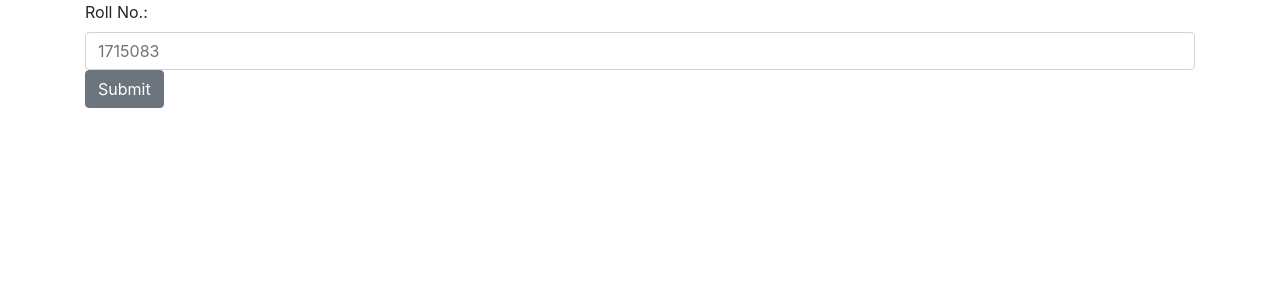
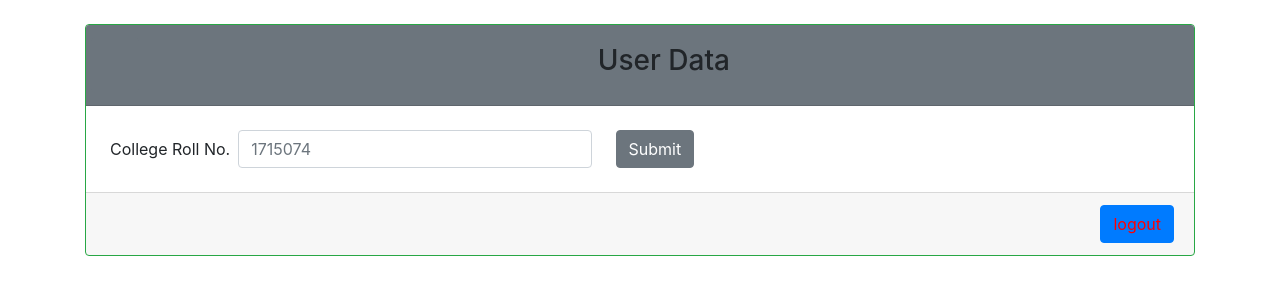
Before and after one commit to GreatDevelopers/idcard_webinterface, a PHP site: page / in a window 1280 px wide. Shown: the top 300 px of the page. Run offline with PHP 8.4, Linux system fonts and the light colour scheme; a user stored in the database is signed in; some web fonts are replaced.

Commit message:
Apply bootstrap on crn input form

```diff
--- a/crn_input_form.php
+++ b/crn_input_form.php
@@ -1,9 +1,5 @@
-<div class="container">
-<form action="index.php" method="get">
-<div class="form-group">
-<label for="rollno">Roll No.:</label>
-<input type="number" name="crn" id="rollno" class="form-control" placeholder="1715083" required>
-<input type="submit" class="btn btn-secondary">
-</div>
+<form class="form-inline m-4 row" action="index.php" method="get">
+  <label class="col-0" for="rollno">College Roll No. </label>
+  <input type="number" name="crn" id="rollno" class="form-control col-4 ml-2" placeholder="1715074" required>
+  <input type="submit" class="btn btn-secondary col-0 ml-4">
 </form>
-</div>
--- a/index.php
+++ b/index.php
@@ -5,17 +5,18 @@ if (!isset($_SESSION['username'])) {
     $_SESSION['msg'] = "You must log in first";
     if (isset($_GET['crn'])) {
         header('location: login/login.php?crn=' . $_GET['crn']);
-        }
-        else {
+    }else {
         header('location: login/login.php');
     }
 }
+
 if (isset($_GET['logout'])) {
     session_destroy();
     unset($_SESSION['username']);
     header("location: login/login.php");
 }
 ?>
+
 <!DOCTYPE html>
 <html>
 <head>
@@ -33,23 +34,17 @@ if (isset($_GET['logout'])) {
 </head>
 <body>
 
-<div class="content">
-          <!-- notification message -->
-          <?php if (isset($_SESSION['success'])) : ?>
-      <div class="error success" >
-              <h3>
-          <?php
-                  echo $_SESSION['success'];
-                  unset($_SESSION['success']);
-          ?>
-              </h3>
+<div class="container">
+    <!-- logged in user information -->
+    <?php if (isset($_SESSION['username'])) { ?>
+        <div class="card border-success mt-4">
+          <div class="card-header bg-secondary">
+            <div class="row">
+              <a class="btn btn-large btn-secondary" href="index.php"><h3><i class="fas fa-home"></i></h3></a>
+              <h3 class="text-center col align-self-center">User Data</h3>
             </div>
-          <?php endif ?>
-
-    <!-- logged in user information -->
-    <?php  if (isset($_SESSION['username'])) : ?>
-        <?php
-                if (isset($_GET['crn'])) {
+          </div>
+          <?php if (isset($_GET['crn'])) {
               include('database_functions.php');
               include('display_user_data.php');
               $user_data = getUserData($_GET['crn']);
@@ -61,10 +56,13 @@ if (isset($_GET['logout'])) {
                   include('crn_input_form.php');
               }
           }else {
-                        include('crn_input_form.php');
-                }
-        ?>
-    <?php endif ?>
+	      include('crn_input_form.php'); ?>
+              <div class="card-footer text-right">
+                <button class="btn btn-primary"><a href="index.php?logout=1" style="color: red;">logout</a></button>
+              </div>
+          <?php } ?>
+        </div>
+    <?php } ?>
 </div>
 </body>
 </html>
--- a/server.php
+++ b/server.php
@@ -28,7 +28,6 @@ if (isset($_POST['login_user'])) {
 		$results = mysqli_query($db, $query);
 		if (mysqli_num_rows($results) == 1) {
 			$_SESSION['username'] = $username;
-			$_SESSION['success'] = "You are now logged in";
 			header('location: ../index.php');
 			if (isset($_GET['crn'])) {
 				header('location: ../index.php?crn=' . $_GET['crn']);
```
Also changed, not shown: display_user_data.php (+0 -10 lines), idcard.sql (+6 -3 lines). Lines whose indentation alone changed are shown as unchanged.
